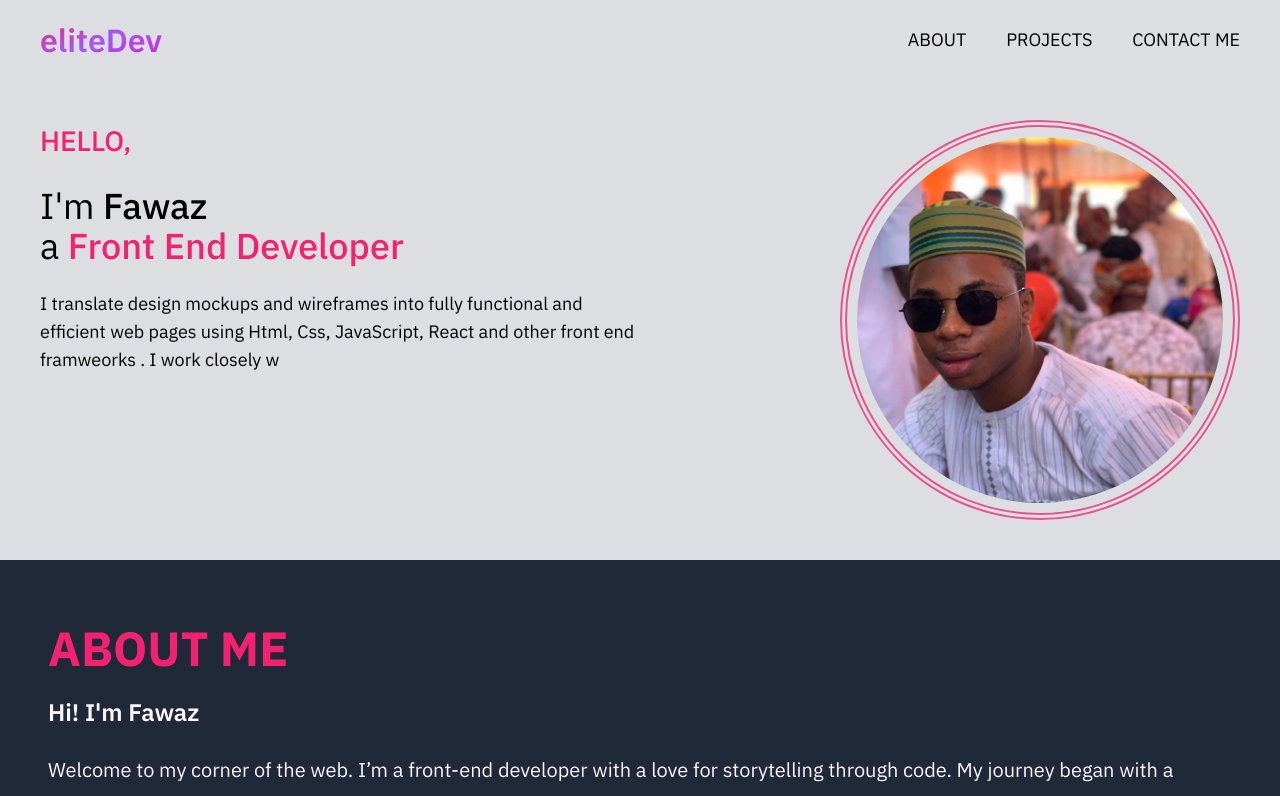
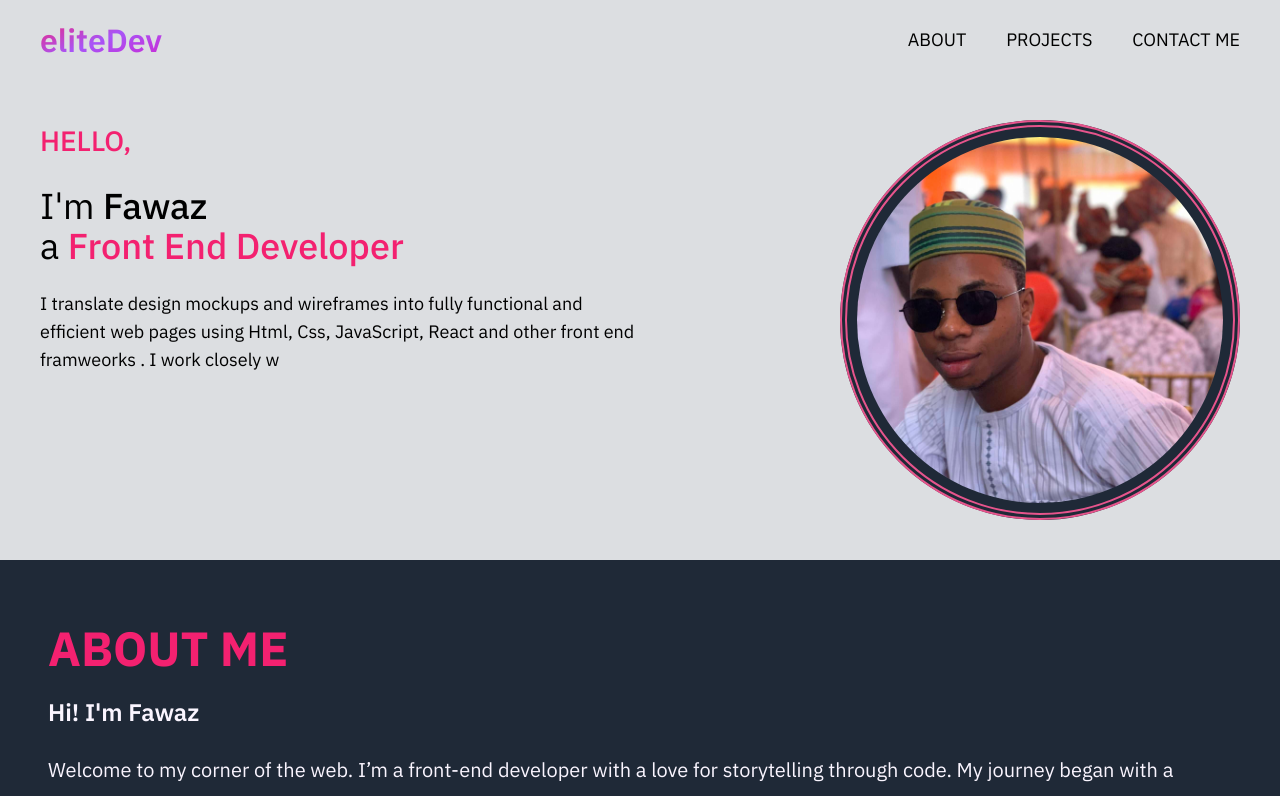
Before and after one commit to adeyanjufawaz/portfolio, a React (Vite) app: page / in a window 1280 px wide. Shown: the top 796 px of the page. Built offline with nearby package versions, Linux system fonts and the light colour scheme; the HTML template or start-up script is replaced by a standard one.

Commit message:
added projects

```diff
--- a/src/App.jsx
+++ b/src/App.jsx
@@ -115,7 +115,7 @@ function App() {
             />
           </p>
         </div>
-        <div className=" h-[300px] w-[300px] md:h-[400px] md:w-[400px]  self-center place-self-center lg:self-end lg:place-self-end rounded-[50%]">
+        <div className=" h-[300px] w-[300px] md:h-[400px] md:w-[400px]  self-center place-self-center lg:self-end lg:place-self-end rounded-[50%] bg-dark">
           <img src={profileImg} alt="MyImage" className="image" />
         </div>
       </section>
@@ -256,7 +256,9 @@ function App() {
         <div className="flex gap-5 lg:gap-16 flex-wrap  justify-center items-center">
           {/* Card */}
           <div className="bg-white p-2 rounded-lg shadow-md shadow-gray-300 w-30 lg:w-64">
-            <div className="h-12 lg:h-32 w-full bg-cover bg-center  bg-[url('../public/img/project1.png')]"></div>
+            <div className="bg-dark">
+              <div className="h-12 lg:h-32 w-full bg-cover bg-center  bg-[url('../public/img/project1.png')]"></div>
+            </div>
             <div className="mt-3 flex flex-col gap-2">
               <h2 className="font-semibold text-red-500 text-sm lg:text-xl">
                 Cinemanest
@@ -287,7 +289,9 @@ function App() {
           </div>
           {/* Card */}
           <div className="bg-white p-2 rounded-lg shadow-md shadow-gray-300 w-30 lg:w-64">
-            <div className="h-12 lg:h-32 w-full bg-cover bg-center  bg-[url('../public/img/project2.png')]"></div>
+            <div className="bg-dark">
+              <div className="h-12 lg:h-32 w-full bg-cover bg-center  bg-[url('../public/img/project2.png')]"></div>
+            </div>
             <div className="mt-3 flex flex-col gap-2">
               <h2 className="font-semibold text-red-500 text-sm lg:text-xl">
                 Melodify
@@ -318,7 +322,9 @@ function App() {
           </div>
           {/* Card */}
           <div className="bg-white p-2 rounded-lg shadow-md shadow-gray-300 w-30 lg:w-64">
-            <div className="h-12 lg:h-32 w-full bg-cover bg-center  bg-[url('../public/img/project3.png')]"></div>
+            <div className="bg-dark">
+              <div className="h-12 lg:h-32 w-full bg-cover bg-center  bg-[url('../public/img/project3.png')]"></div>
+            </div>
             <div className="mt-3 flex flex-col gap-2">
               <h2 className="font-semibold text-red-500 text-sm lg:text-xl">
                 Chatter
```
